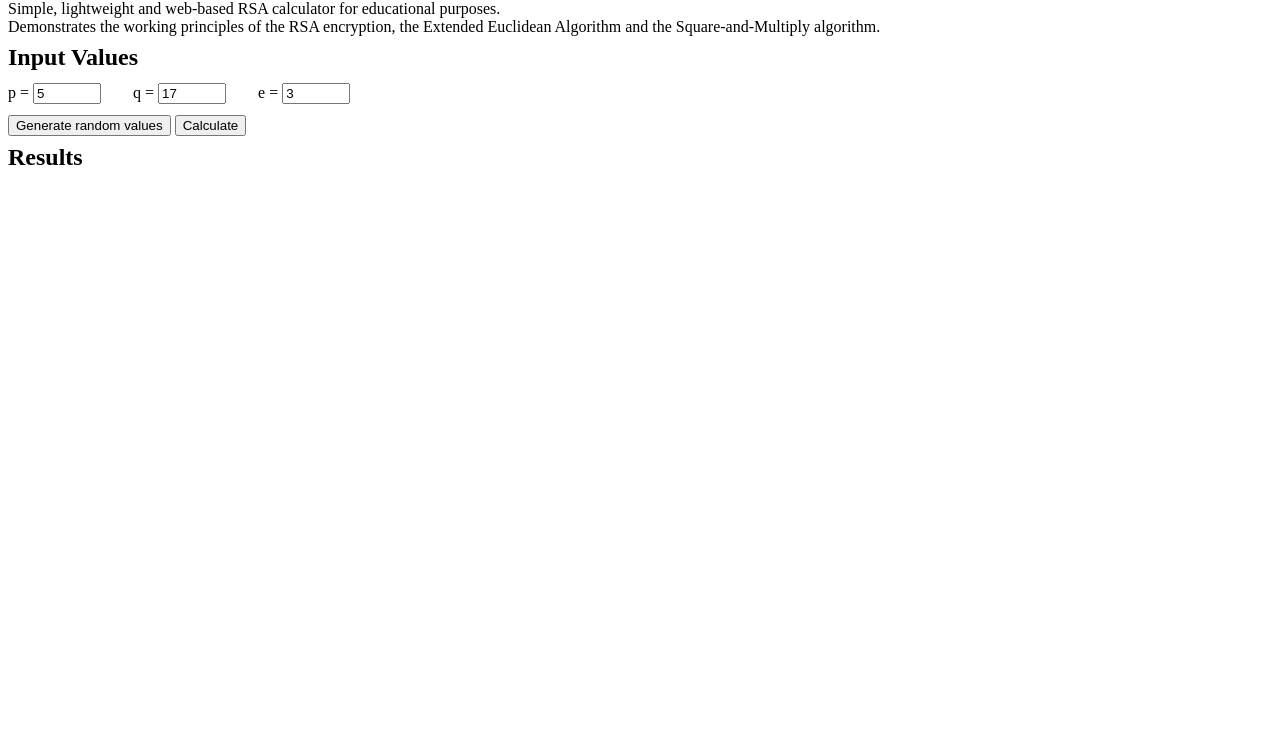
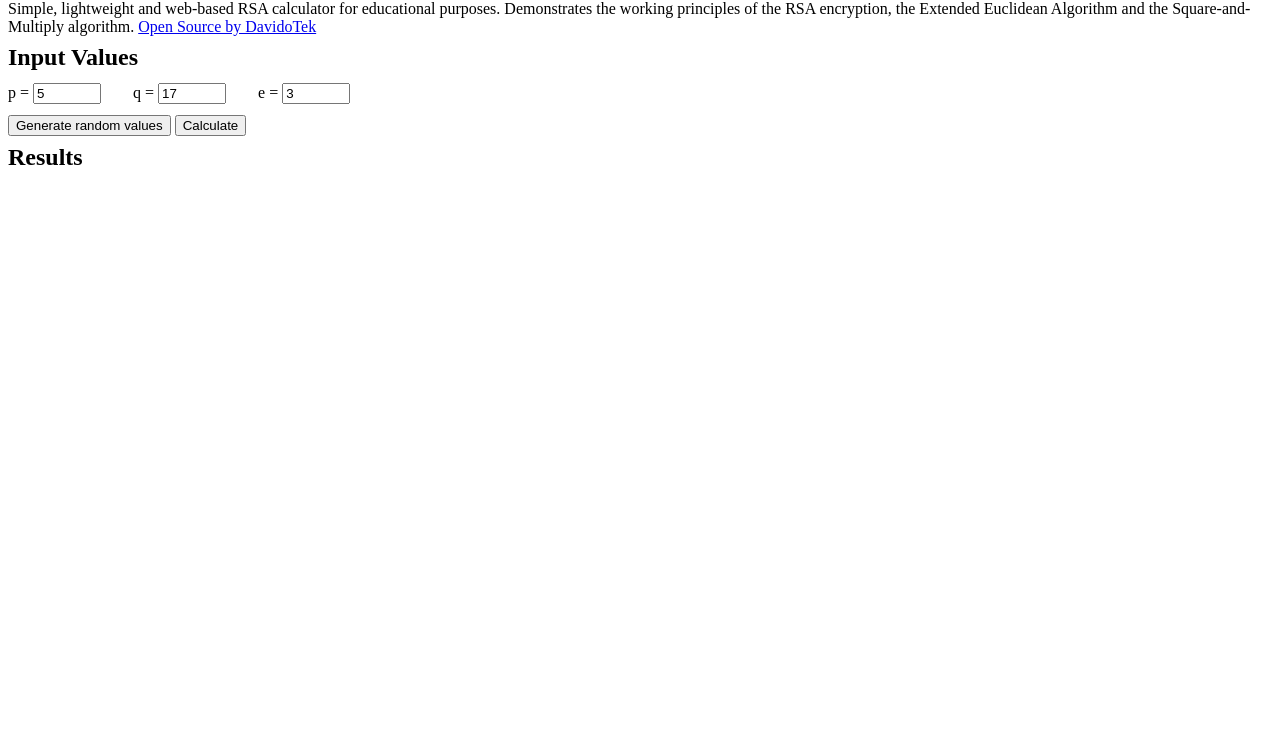
Before and after one commit to DavidoTek/rsa-calc-edu, a plain HTML site: page index.html in a window 1280 px wide. Shown: the part 55-800 px from the top of the page. Drawn offline with Linux system fonts and the light colour scheme.

Commit message:
Update description field

```diff
--- a/index.html
+++ b/index.html
@@ -14,8 +14,9 @@
         <div>
             <h1>Educational RSA Calculator</h1>
             <span>
-                Simple, lightweight and web-based RSA calculator for educational purposes.<br />
+                Simple, lightweight and web-based RSA calculator for educational purposes.
                 Demonstrates the working principles of the RSA encryption, the Extended Euclidean Algorithm and the Square-and-Multiply algorithm.
+                <a href="https://github.com/DavidoTek/rsa-calc-edu">Open Source by DavidoTek</a>
             </span>
 
             <div id="div_main">
```
